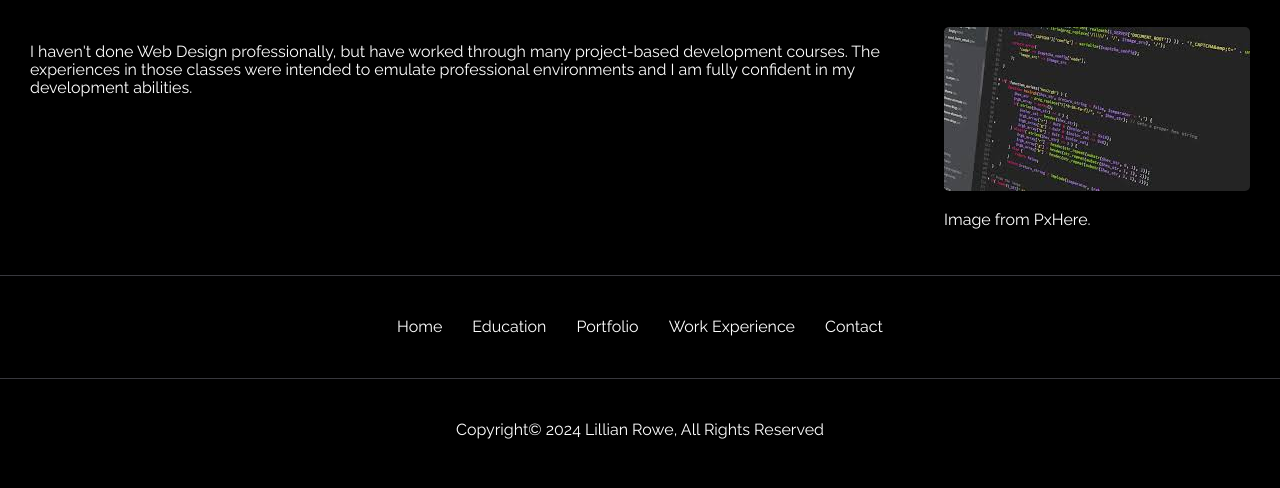
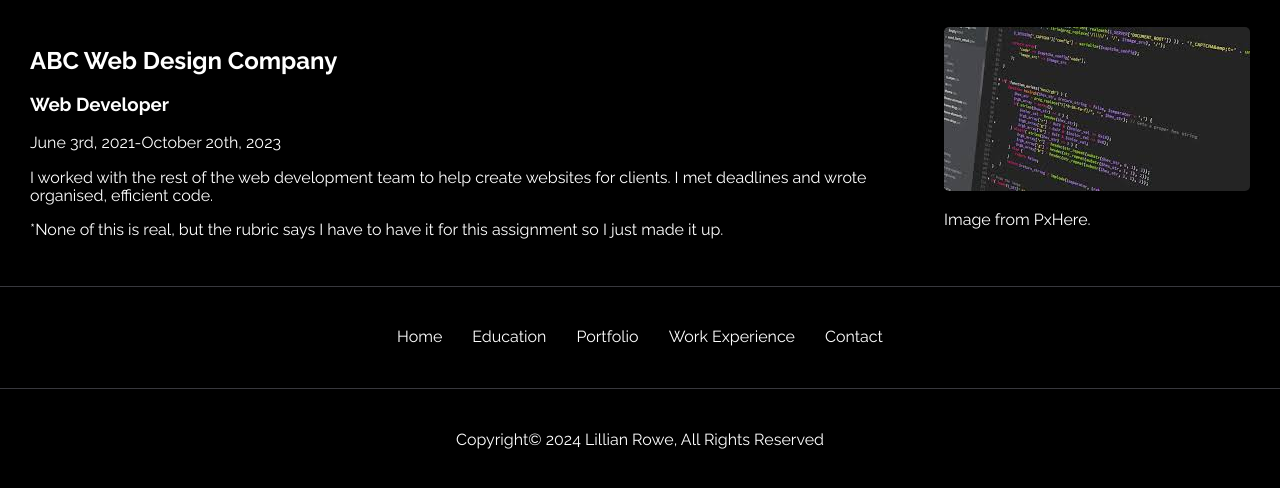
Before and after one commit to lillianrowe/portfolio-project-lillianrowe, a plain HTML site: page workexp.html in a window 1280 px wide. Shown: the part 270-758 px from the top of the page. Drawn offline with Linux system fonts and the light colour scheme.

Commit message:
Update workexp.html

```diff
--- a/workexp.html
+++ b/workexp.html
@@ -42,9 +42,13 @@
     <!-- ====================== work exp content ======================= -->
     <section id="workexp-content">
         <div class="workexp-text">
-            <p>I haven't done Web Design professionally, but have worked through many project-based development courses.
-                The experiences in those classes were intended to emulate professional environments and I am fully
-                confident in my development abilities.</p>
+            <h2>ABC Web Design Company</h2>
+            <h3>Web Developer</h3>
+            <p>June 3rd, 2021-October 20th, 2023</p>
+            <p>I worked with the rest of the web development team to help create websites for clients. I met deadlines
+                and wrote organised, efficient code.</p>
+            <p>*None of this is real, but the rubric says I have to have it for this assignment so I just made it up.
+            </p>
         </div><!-- end .work-exp-text -->
         <div class="workexp-img">
             <img src="img/workexp-img.jpg" alt="Work Experience">
```
